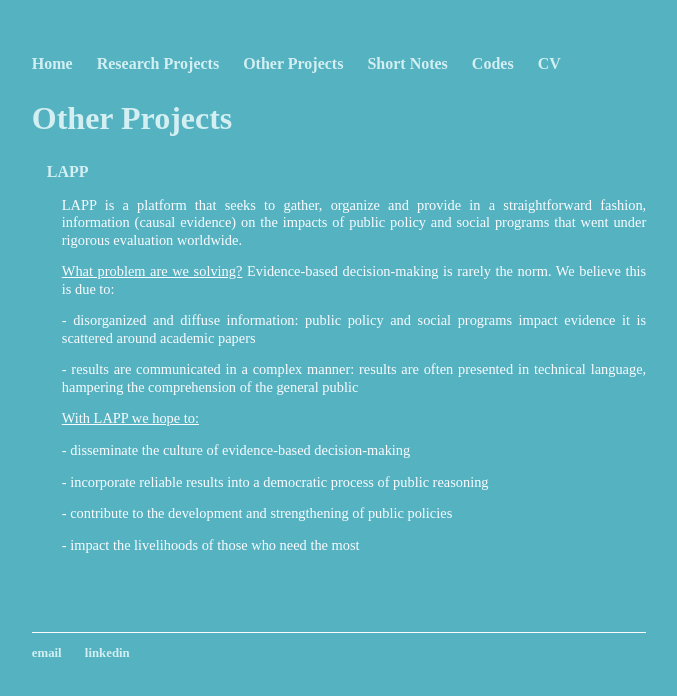
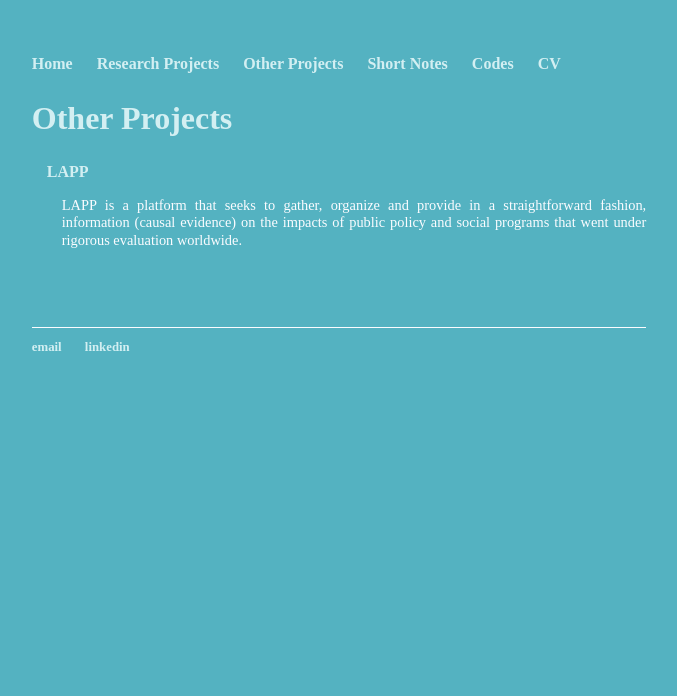
Before and after one commit to michelszklo/michelszklo.github.io, a Jekyll site: the page built from o_projects.html, in a window 1280 px wide. Shown: the top 696 px of the page, without its empty margins (301-978 px from the left). Built offline with Jekyll 4.4.1, drawn with Linux system fonts in a browser that asks for light colours.

Commit message:
Update o_projects.html

```diff
--- a/o_projects.html
+++ b/o_projects.html
@@ -5,15 +5,7 @@ title: Michel Szklo's Projects
 <div class="blurb">
 	<h2>Other Projects</h2>
 	<h3 style="padding-left: 15px;"><a href="http://lapp.org.br">LAPP</a></h3>
-	<p style="padding-left: 30px; text-align: justify;">LAPP is a platform that seeks to gather, organize and provide in a straightforward fashion, information (causal evidence) on the impacts of public policy and social programs that went under rigorous evaluation worldwide. </p>
-  <p style="padding-left: 30px; text-align: justify;"><span style="text-decoration: underline;">What problem are we solving?</span> Evidence-based decision-making is rarely the norm. We believe this is due to:</p>
-  <p style="padding-left: 30px; text-align: justify;">- disorganized and diffuse information: public policy and social programs impact evidence it is scattered around academic papers</p>
-  <p style="padding-left: 30px; text-align: justify;">- results are communicated in a complex manner: results are often presented in technical language, hampering the comprehension of the general public</p>
-  <p style="padding-left: 30px; text-align: justify;"><span style="text-decoration: underline;">With LAPP we hope to:</span></p>
-  <p style="padding-left: 30px; text-align: justify;">- disseminate the culture of evidence-based decision-making</p>
-  <p style="padding-left: 30px; text-align: justify;">- incorporate reliable results into a democratic process of public reasoning</p>
-  <p style="padding-left: 30px; text-align: justify;">- contribute to the development and strengthening of public policies</p>
-  <p style="padding-left: 30px; text-align: justify;">- impact the livelihoods of those who need the most</p>
-  <p>&nbsp;</p>
-	<p>&nbsp;</p>
+	<p style="padding-left: 30px; text-align: justify;">LAPP is a platform that seeks to gather, organize and provide in a straightforward fashion, information (causal evidence) on the impacts of public policy and social programs that went under rigorous evaluation worldwide.</p>
+  	<p>&nbsp;</p>
+ 	<p>&nbsp;</p>
 </div><!-- /.blurb -->
```
